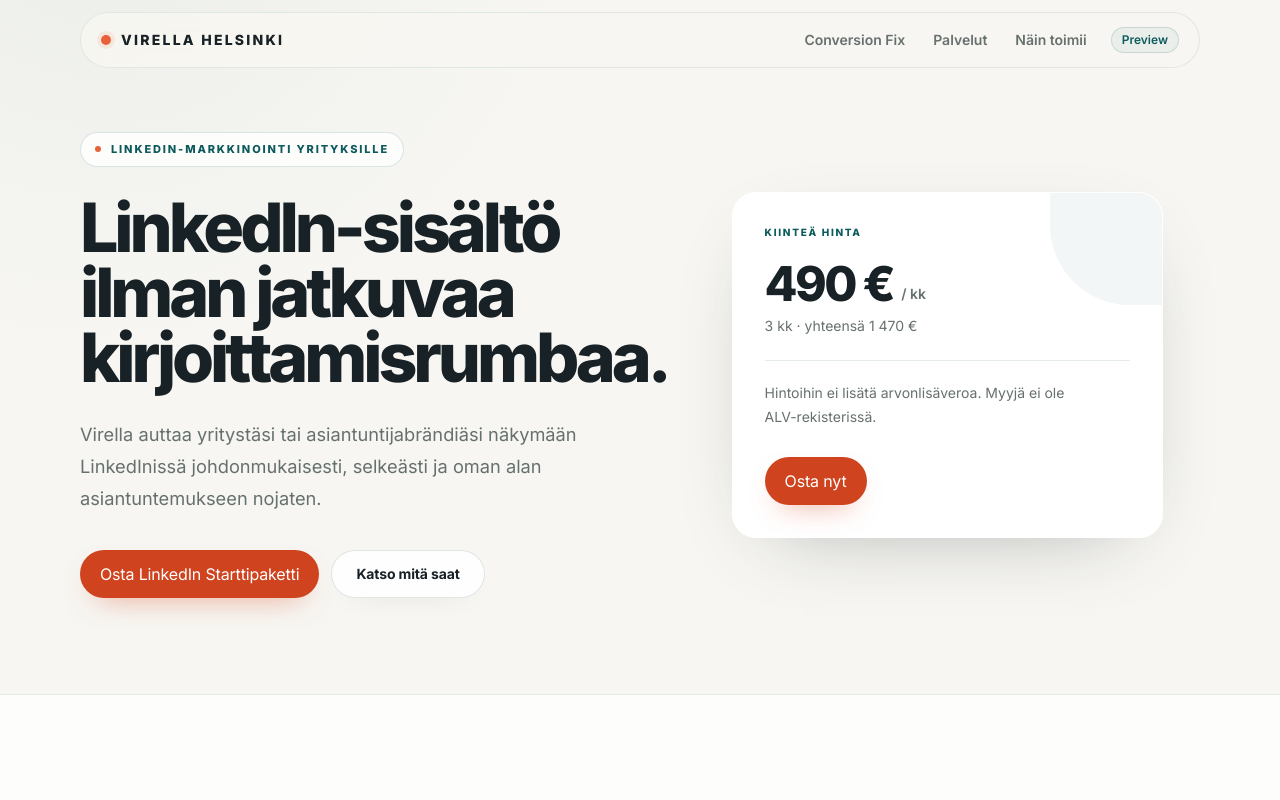
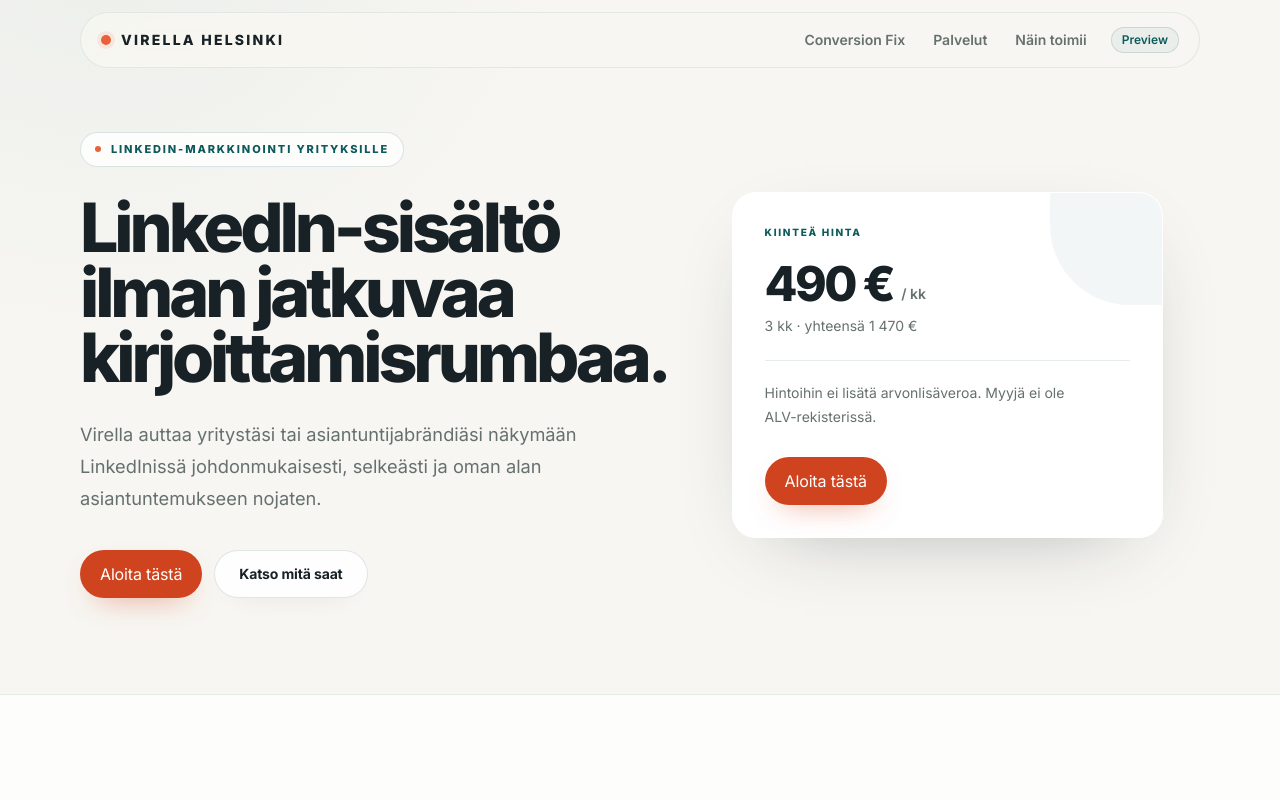
Before and after one commit to Jambovisuaalit/virella-helsinki-web, a Next.js app: page /linkedin in a window 1280 px wide. Shown: the top 800 px of the page. Built offline with nearby package versions, Linux system fonts and the light colour scheme.

Commit message:
copy: make purchase CTA valid for contact or checkout

```diff
--- a/components/commerce/buy-button.tsx
+++ b/components/commerce/buy-button.tsx
@@ -15,21 +15,22 @@
 
 export function BuyButton({
   productId,
-  label = "Osta nyt",
+  label = "Aloita tästä",
   className = "",
   buttonClassName = defaultButtonClassName,
   source = "service_page",
 }: BuyButtonProps) {
+  const visibleLabel = /^Osta\b/i.test(label) ? "Aloita tästä" : label;
+
   function handleSubmit() {
     trackAnalyticsEvent("purchase_click", { productId, source });
-    trackAnalyticsEvent("checkout_started", { productId, source });
   }
 
   return (
     <form action="/api/checkout" method="post" className={className} onSubmit={handleSubmit}>
       <input type="hidden" name="productId" value={productId} />
       <button type="submit" className={buttonClassName}>
-        {label}
+        {visibleLabel}
       </button>
     </form>
   );
```
